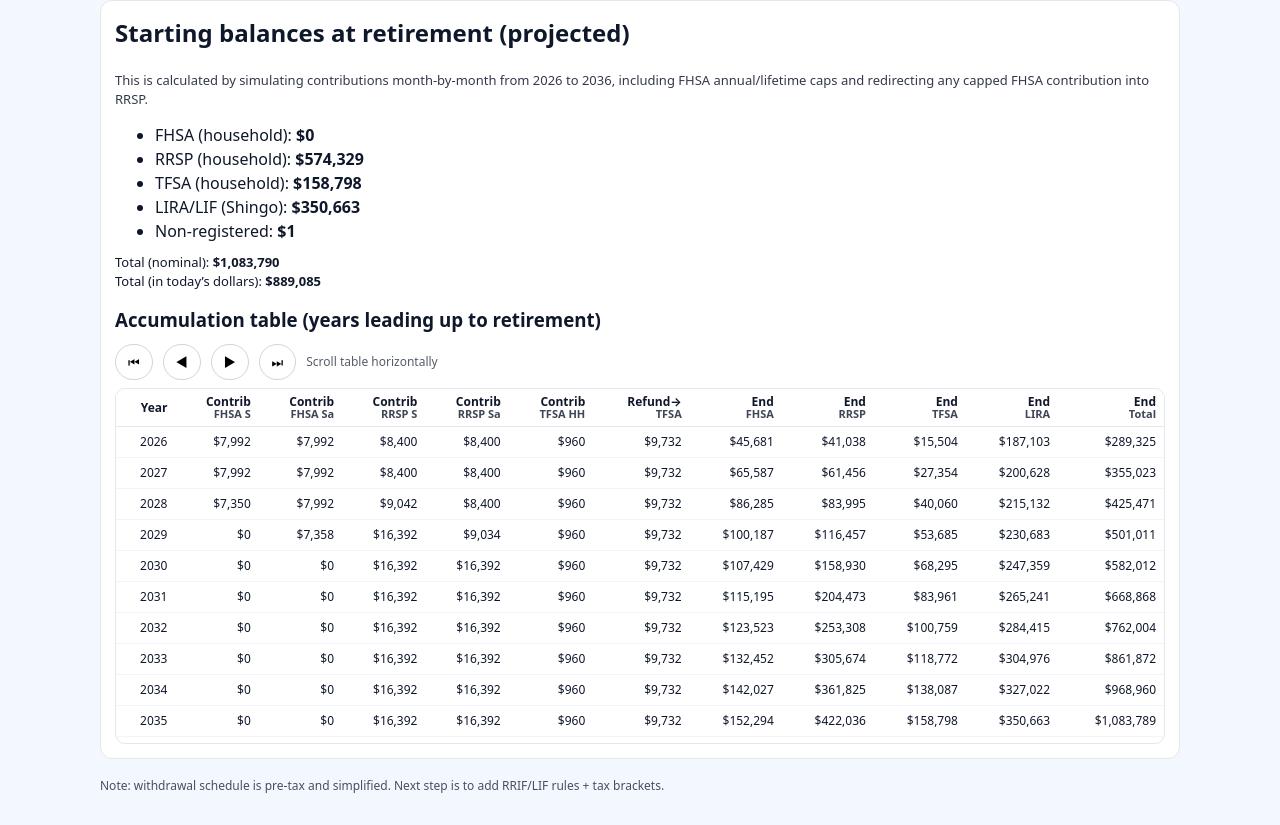
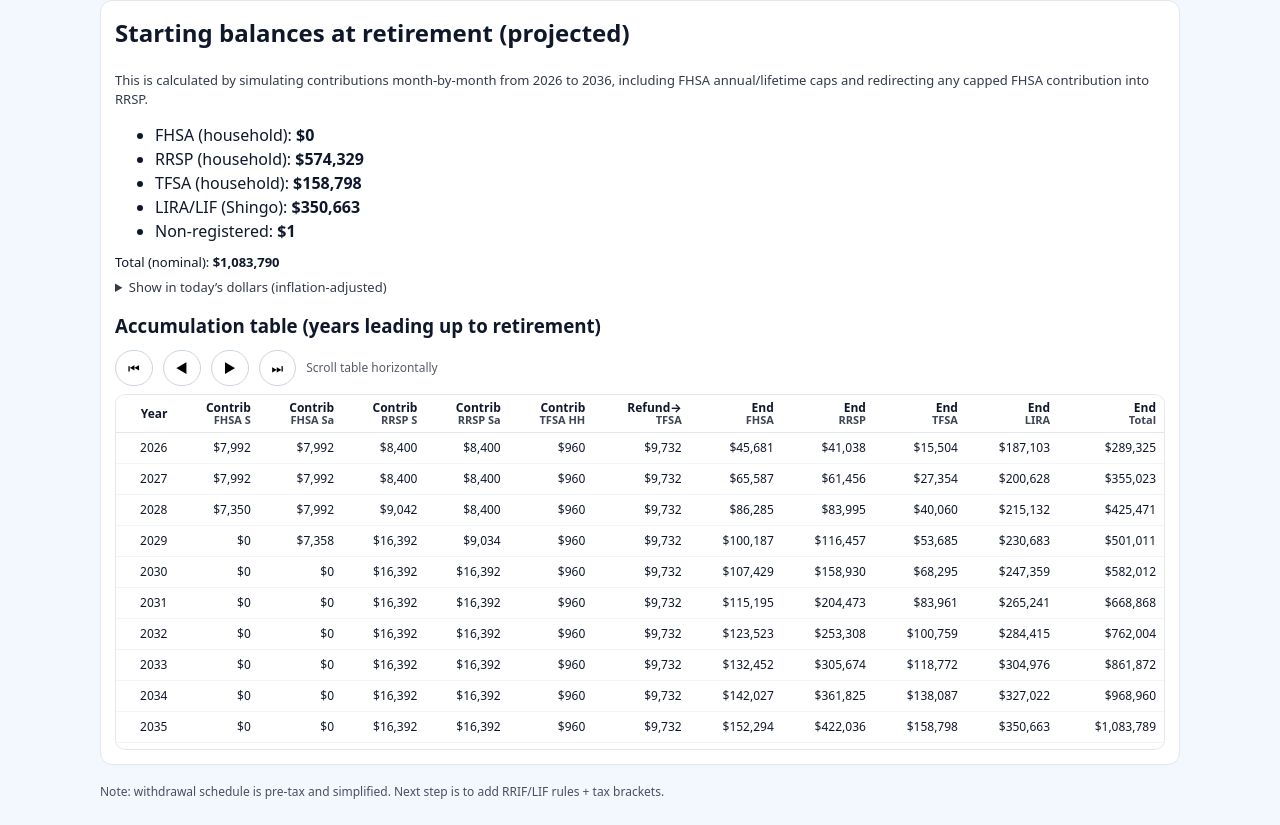
Before and after one commit to kawabunga8/RetirementResource, a React (Vite) app: page / in a window 1280 px wide. Shown: the part 755-1580 px from the top of the page. Built offline with nearby package versions, Linux system fonts and the light colour scheme.

Commit message:
Make today’s-dollars view optional (details toggle)

```diff
--- a/src/App.tsx
+++ b/src/App.tsx
@@ -990,10 +990,15 @@ export default function App() {
             <div style={{ fontSize: 13 }}>
               Total (nominal): <strong>${money(model.totalNominalAtRetirement)}</strong>
             </div>
-            <div style={{ fontSize: 13 }}>
-              Total (in today’s dollars):{" "}
-              <strong>${money(model.totalRealAtRetirement)}</strong>
-            </div>
+
+            <details style={{ marginTop: 6 }}>
+              <summary style={{ cursor: "pointer", fontSize: 13, opacity: 0.85 }}>
+                Show in today’s dollars (inflation-adjusted)
+              </summary>
+              <div style={{ fontSize: 13, marginTop: 6 }}>
+                Total (today’s dollars): <strong>${money(model.totalRealAtRetirement)}</strong>
+              </div>
+            </details>
           </div>
 
           <h3 style={{ marginTop: 14 }}>Accumulation table (years leading up to retirement)</h3>
```
